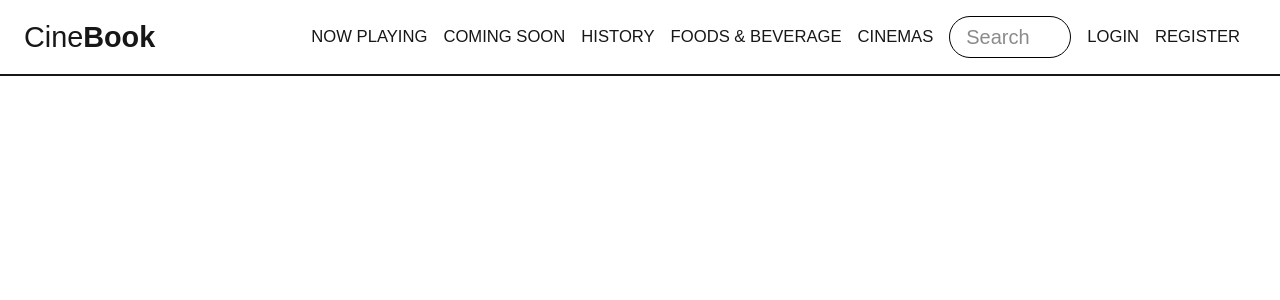
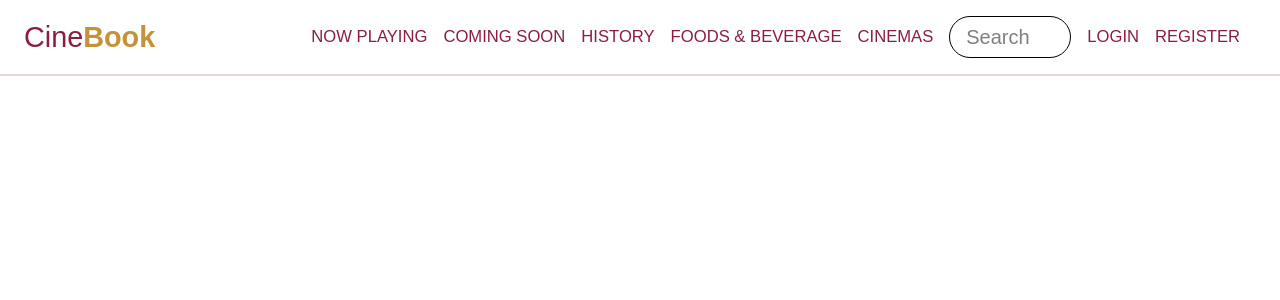
Before and after one commit to yhsptraa/cinebook-nextjs, a Next.js app: page / in a window 1280 px wide. Shown: the top 300 px of the page. Built offline with nearby package versions, Linux system fonts and the light colour scheme.

Commit message:
refractor: restructure root variables

```diff
--- a/app/globals.css
+++ b/app/globals.css
@@ -1,17 +1,6 @@
 @import "tailwindcss";
 
 :root {
-  --background: #ffffff;
-  --foreground: #171717;
-}
-
-@theme {
-    --font-dm-sans: "DM Sans", sans-serif;
-    --font-lora : "Lora", serif;
-}
-
-@media (prefers-color-scheme: dark) {
-  :root {
     --color-primary: #8b1e3f;
     --color-primary-hover: #701730;
     --color-primary-soft: #f5dde5;
@@ -32,7 +21,27 @@
     --color-overlay: rgba(48, 20, 29, 0.6);
     --color-focus: rgba(139, 30, 63, 0.3);
     --shadow-card: 0 0.35em 1.25em rgba(75, 37, 46, 0.14);
-  }
+}
+
+@theme {
+    --font-dm-sans: "DM Sans", sans-serif;
+    --font-lora : "Lora", serif;
+    --color-primary: var(--color-primary);
+    --color-primary-hover: var(--color-primary-hover);
+    --color-primary-soft: var(--color-primary-soft);
+    --color-on-primary: var(--color-on-primary);
+    --color-accent: var(--color-accent);
+    --color-background: var(--color-background);
+    --color-surface: var(--color-surface);
+    --color-surface-muted: var(--color-surface-muted);
+    --color-text-primary: var(--color-text-primary);
+    --color-text-secondary: var(--color-text-secondary);
+    --color-text-disabled: var(--color-text-disabled);
+    --color-border: var(--color-border);
+    --color-border-strong: var(--color-overlay);
+    --color-overlay: var(--color-overlay);
+    --color-focus: var(--color-focus);
+    --shadow-card: var(--shadow-card);
 }
 
 body {
```
